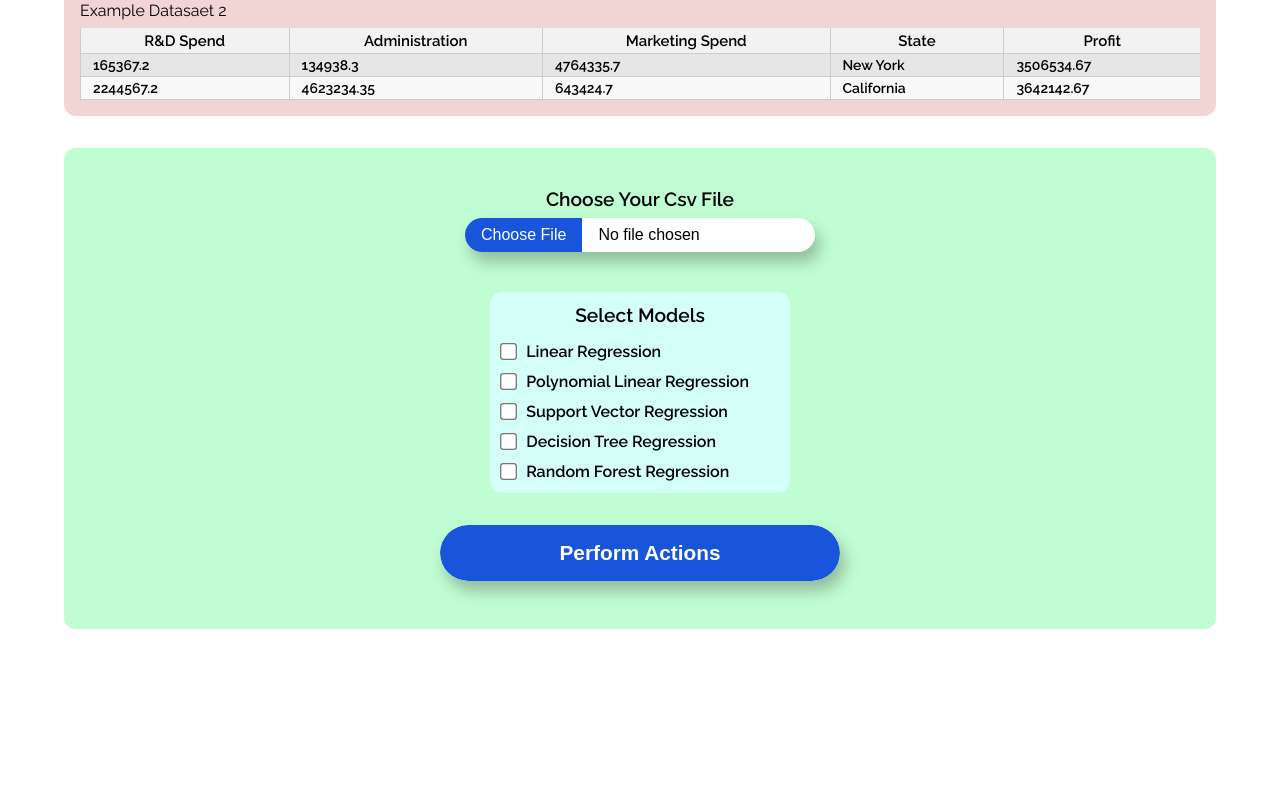
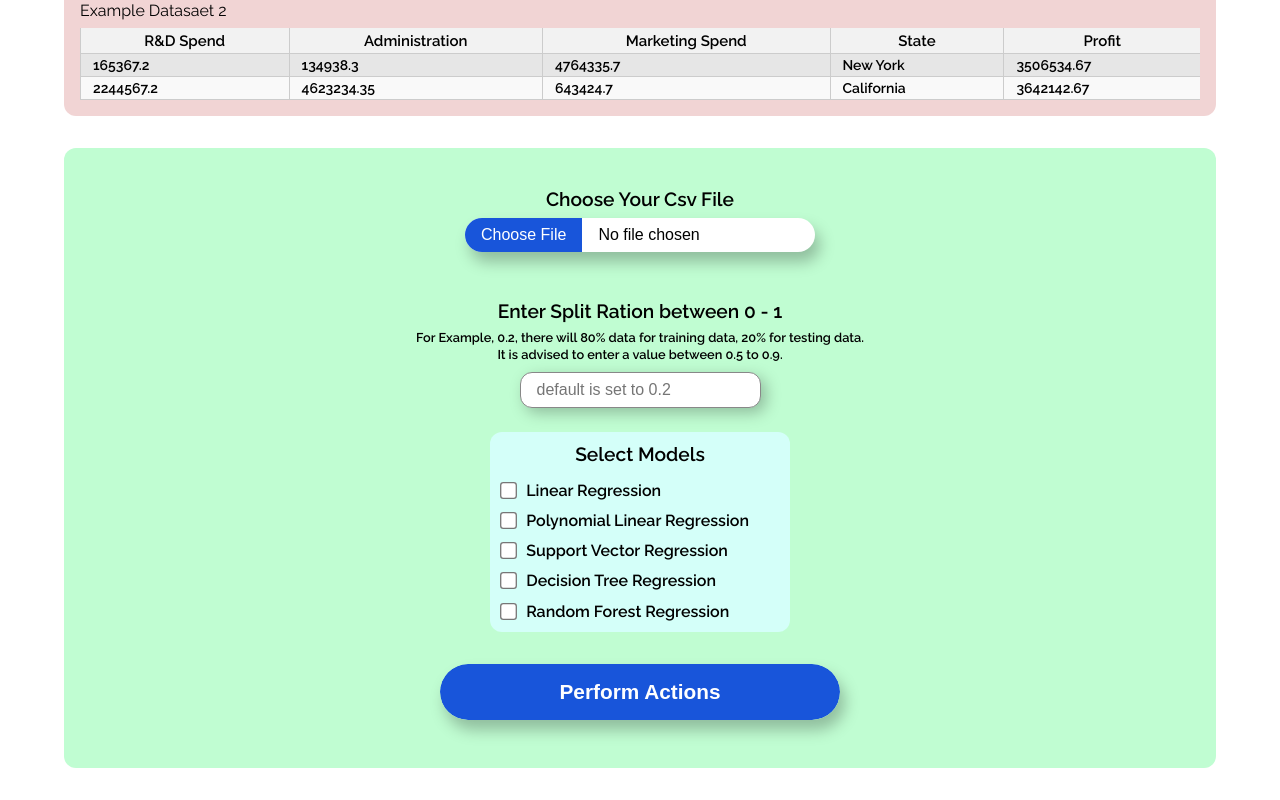
Before and after one commit to sadman59m/HelloML-fontend, a React (Vite) app: page / in a window 1280 px wide. Shown: the part 801-1601 px from the top of the page. Before the commit the page ends 1462 px from the top, so only its background shows below. Built offline with nearby package versions, Linux system fonts and the light colour scheme.

Commit message:
UI imporvemnt for error messages

```diff
--- a/src/components/Form.jsx
+++ b/src/components/Form.jsx
@@ -32,6 +32,8 @@ const Form = ({getData}) => {
     const [models, setModels] = useState(mlModels);
     const [fileInput, setFileInput] = useState(null);
     const [fileError, setFileError] = useState(false);
+    const [splitRationInput, setSplitRationInput] = useState(0.2);
+    const [rationError, setRationError] = useState(false);
     const [isDone, setIsDone] = useState(false);
 
     const handleCheckbox = (e) => {
@@ -45,6 +47,20 @@ const Form = ({getData}) => {
         setFileInput(e.target.files[0]);
         // console.log(e.target.files[0]);
         setFileError(false);
+    }
+
+    const handleSplitRationInput = e => {
+        const rationValue = e.target.value;
+        if(!rationValue) {
+            setRationError(false);
+            return;
+        }
+        if(rationValue <= 0.0 || rationValue >= 1.0) {
+            setRationError(true);
+            return;
+        }
+        setSplitRationInput(rationValue);
+        setRationError(false);
     }
 
     const getPreprocessedData = (data) => {
@@ -75,7 +91,22 @@ const Form = ({getData}) => {
             return;
         }
         formData.append('csvFile', fileInput);
-        formData.append('selectedModels', JSON.stringify(models));
+        if(rationError) {
+            return;
+        }
+        if(!splitRationInput) {
+            setSplitRationInput(0.2);
+            return;
+        }
+        const regressionData = [
+            [...models],
+            {
+                splitRatio: splitRationInput
+            }
+        ];
+        console.log(regressionData);
+
+        formData.append('selectedModels', JSON.stringify(regressionData));
 
         // Declaring the muatation fuction
         performRegressions(formData);
@@ -84,6 +115,7 @@ const Form = ({getData}) => {
         const updatedModels = [...models];
         updatedModels.forEach(models => models.checked = false);
         setModels(updatedModels);
+        // setSplitRationInput(0.2);
         setFileError(false);
     }
 
@@ -93,6 +125,7 @@ const Form = ({getData}) => {
         submitBtnClasses = classes.isDone;
     }
     // console.log(models);
+    console.log(splitRationInput);
     return (
         <>
             <form className={classes.form} onSubmit={formSubmissionHandler}>
@@ -104,7 +137,27 @@ const Form = ({getData}) => {
                     className={classes["file-upload-box"]}
                     onChange={fileInputHandler}
                     />
-                    {fileError ? <p className={classes.errorMsg}>Please, provide a csv file</p> : null}
+                    {fileError &&
+                    <div className={classes.inputErrorMsg}>
+                        <p>Must provide a csv file</p>
+                    </div>
+                    }
+                </div>
+                <div className={classes.splitRatioContainer}>
+                    <h3>Enter Split Ration between 0 - 1</h3>
+                    <p>For Example, 0.2, there will 80% data for training data, 20% for testing data.</p>
+                    <p>It is advised to enter a value between 0.5 to 0.9.</p>
+                    <input
+                    className={classes.ratioInput}
+                    type="number"
+                    step="0.01"
+                    placeholder='default is set to 0.2'
+                    onChange={handleSplitRationInput}
+                    />
+                    {rationError &&
+                    <div className={classes.inputErrorMsg}>
+                        <p>Split Ration must be between 0 and 1</p>
+                    </div>}
                 </div>
                 <div className={classes["form-checkbox-container"]}>
                     <h3>Select Models</h3>
--- a/src/components/Form.module.css
+++ b/src/components/Form.module.css
@@ -21,6 +21,12 @@
 
 .fileUploadContainer {
     margin-bottom: 1.5rem;
+}
+
+.fileUploadContainer p {
+    margin: 0.1rem;
+    font-size: 0.8rem;
+    font-weight: 600;
 }
 
 .file-upload-box {
@@ -53,6 +59,34 @@
     padding: 0.2rem 0;
     border-radius: 12px;
 
+}
+
+.splitRatioContainer {
+    width: 100%;
+    text-align: center;
+}
+.splitRatioContainer p {
+    margin: 0.1rem;
+    font-size: 0.8rem;
+    font-weight: 600;
+}
+
+.ratioInput {
+    font-size: 1rem;
+    padding: 0.5rem 1rem;
+    border: none;
+    margin: 0.5rem;
+    border-radius: 12px;
+    border: 1px solid #888;
+    box-shadow: 5px 5px 15px rgba(0, 0, 0, 0.25);
+}
+
+.ratioInput:focus {
+    outline: 1px solid #000;
+}
+
+.ratioInput::placeholder {
+    font-size: 1rem;
 }
 
 .form-checkbox-list {
@@ -129,10 +163,14 @@ input[type="checkbox"] {
     background-color: rgba(255, 0, 0, 0.80);
 }
 
-.errorMsg {
+.inputErrorMsg {
     color: red;
     font-size: 1rem;
     margin: 0.5rem;
+    padding: 0.25rem 0.5rem;
+    background-color: rgba(255, 0, 0, 0.2);
+    text-align: center;
+    border-radius: 6px;
 }
 
 .errorMessageBox {
@@ -140,9 +178,13 @@ input[type="checkbox"] {
     background-color: rgba(255, 0, 0, 0.25);
     color: red;
     text-align: center;
-    font-size: 1.2rem;
+    font-size: 1rem;
     font-weight: 700;
     border-radius: 12px;
+}
+
+.errorMessageBox p {
+    margin: 0.5rem;
 }
 
 @keyframes slideIn {
--- a/src/components/Result.jsx
+++ b/src/components/Result.jsx
@@ -6,9 +6,9 @@ import { useState } from 'react';
 const Result = ({data}) => {
     // const [csvContent, setCsvContent] = useState(null);
     const [isError, setIsError] = useState(false);
+    const [errorMsg, setErrorMsg] = useState(null);
     const successStatus = data.preprocessSuccess;
     const fileName = successStatus ? data.fileInfo.fileName : undefined;
-    console.log(fileName);
 
     const handleFileDownload = async () => {
         try {
@@ -36,9 +36,9 @@ const Result = ({data}) => {
         catch(err) {
             console.log(err);
             setIsError(true);
+            setErrorMsg(err.message);
         }
     }
-
 
     return (
         <div className={classes.resultContainer}>
@@ -47,9 +47,14 @@ const Result = ({data}) => {
                 <p>Operation Successful</p>
                 <div className={classes.actionContainer}>
                     <button className={classes.downloadBtn} onClick={handleFileDownload}>
-                        Download Preprocessed File
+                        Download The Preprocessed File
                     </button>
-                    {isError && <p className={classes.errorMsg}>Trouble Downloading File. Try again Later.</p>}
+                    {isError &&
+                    <div  className={classes.errorMsg}>
+                        <p>Trouble Downloading File. Try again Later.</p>
+                        <p>{errorMsg}</p>
+                    </div>
+                    }
                 </div>
 
                 {/* {csvContent && (
--- a/src/components/Result.module.css
+++ b/src/components/Result.module.css
@@ -40,3 +40,7 @@
     margin: 0.3rem 0;
     border-radius: 12px;
 }
+
+.errorMsg p {
+    margin: 0.2rem;
+}
```
